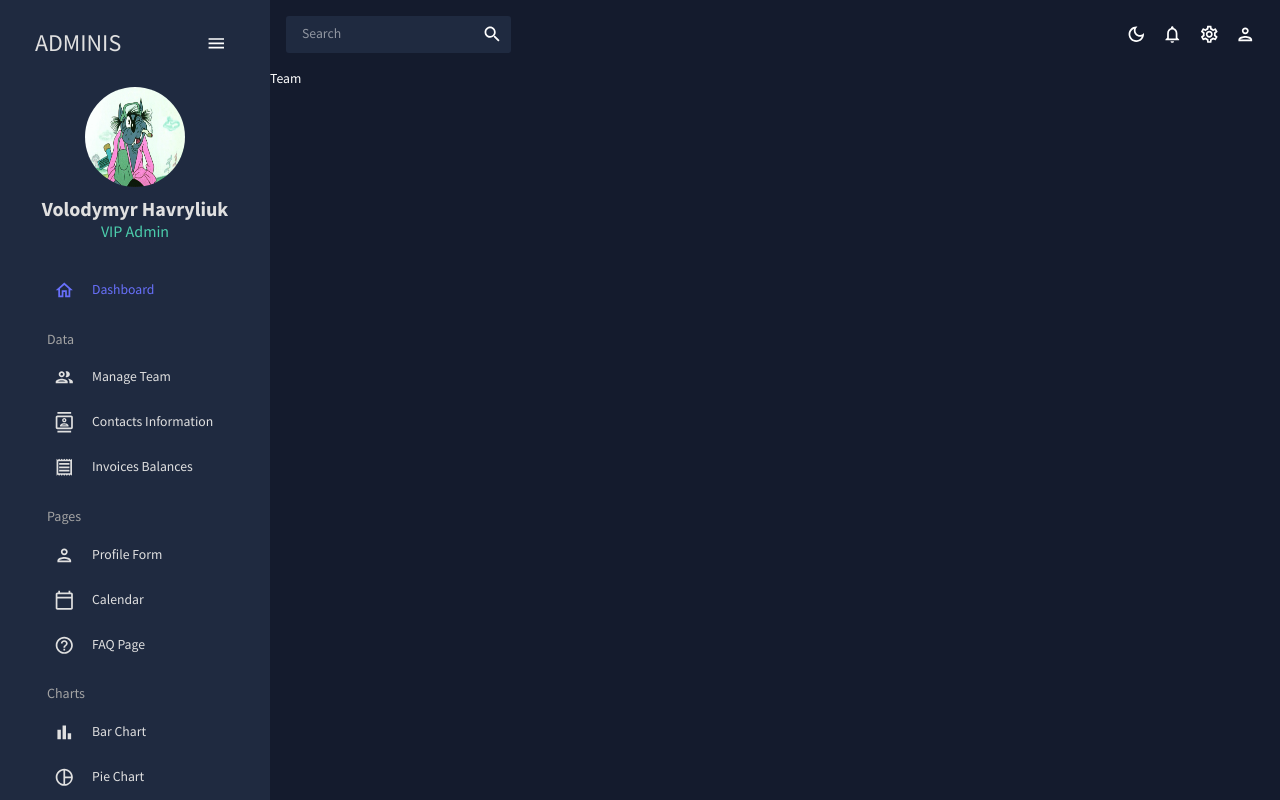
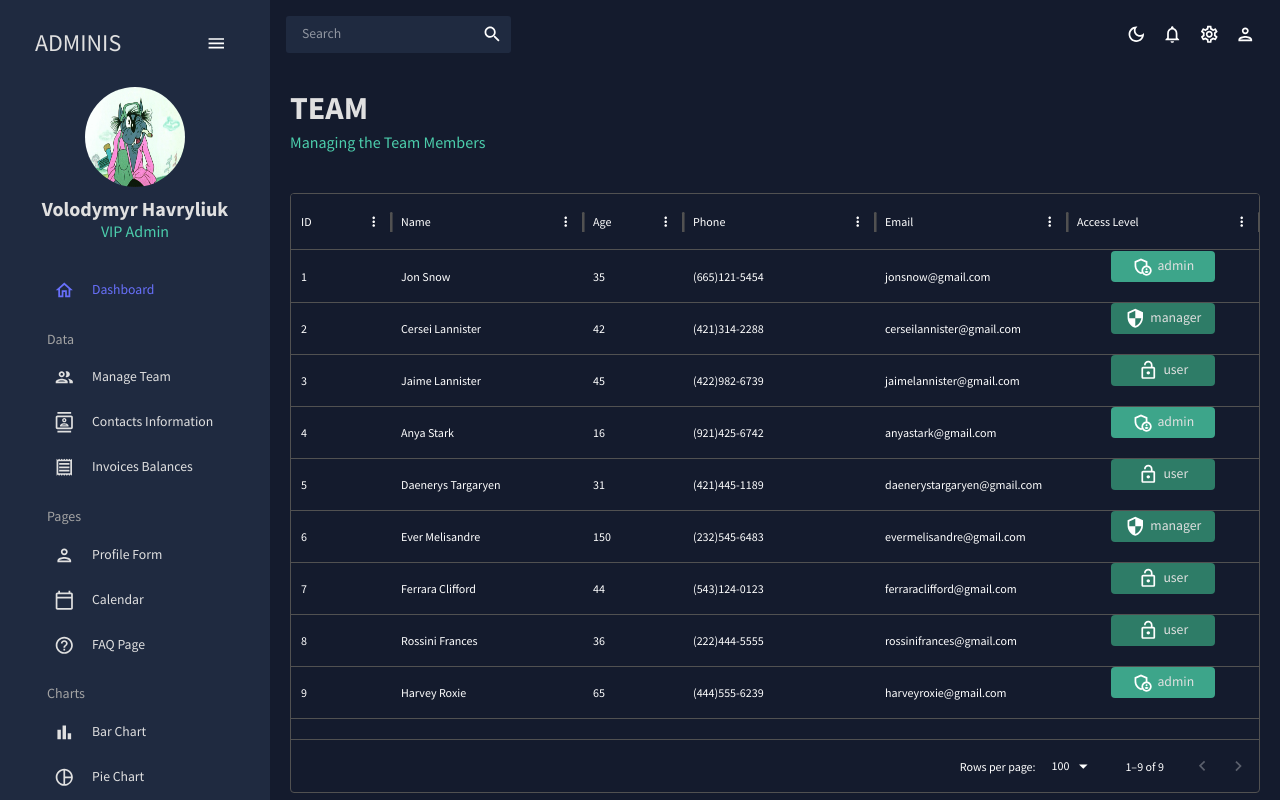
Before and after one commit to wladyDE/adminis, a React (Create React App) app: page /team in a window 1280 px wide. Built offline with nearby package versions, Linux system fonts and the light colour scheme.

Commit message:
add team table

```diff
--- a/src/App.js
+++ b/src/App.js
@@ -4,7 +4,7 @@
 import TopBar from './scenes/global/Topbar'
 import Sidebar from "./scenes/global/Sidebar";
 import Dashboard from "./scenes/dashboard";
-import Team from "./scenes/team/Team.jsx";
+import Team from "./scenes/team";
 import Invoices from "./scenes/invoices/Invoices.jsx";
 import Contacts from "./scenes/contacts/Contacts.jsx";
 import Bar from "./scenes/bar/Bar.jsx";
--- a/src/scenes/dashboard/index.jsx
+++ b/src/scenes/dashboard/index.jsx
@@ -1,11 +1,8 @@
-import { Box, Typography, useTheme } from "@mui/material";
+import { Box } from "@mui/material";
 
 import Header from '../../components/Header'
-import { tokens } from "../../theme";
 
 const Dashboard = () => {
-    const theme = useTheme();
-    const colors = tokens(theme.palette.mode);
 
     return <Box m="20px">
         <Box display="flex" justifyContent="space-between" alignItems="center">
--- a/src/scenes/team/Team.jsx
+++ /dev/null
@@ -1,9 +0,0 @@
-import React from 'react'
-
-const Team = () => {
-  return (
-    <div>Team</div>
-  )
-}
-
-export default Team
--- /dev/null
+++ b/src/scenes/team/index.jsx
@@ -0,0 +1,92 @@
+import { Box, Typography, useTheme } from "@mui/material";
+import { DataGrid } from '@mui/x-data-grid'
+import { tokens } from "../../theme";
+import { mockDataTeam } from '../../data/mockData'
+import AdminPanelSettingsOutlinedIcon from "@mui/icons-material/AdminPanelSettingsOutlined";
+import LockOpenOutlinedIcon from "@mui/icons-material/LockOpenOutlined";
+import SecurityOutlinedIcon from "@mui/icons-material/SecurityOutlined";
+import Header from "../../components/Header";
+
+import React from 'react'
+
+const Team = () => {
+    const theme = useTheme()
+    const colors = tokens(theme.palette.mode)
+
+    const columns = [
+        {
+            field: "id",
+            headerName: "ID"
+        },
+        {
+            field: "name",
+            headerName: "Name",
+            flex: 1,
+            cellClassName: "name-column--cell"
+        },
+        {
+            field: "age",
+            headerName: "Age",
+            type: "number",
+            headerAlign: "left",
+            align: "left"
+        },
+
+        {
+            field: "phone",
+            headerName: "Phone",
+            flex: 1
+        },
+        {
+            field: "email",
+            headerName: "Email",
+            flex: 1
+        },
+        {
+            field: "access",
+            headerName: "Access Level",
+            flex: 1,
+            renderCell: ({ row: { access } }) => {
+                return (
+                    <Box
+                        width="60%"
+                        m="0 auto"
+                        p="5px"
+                        display="flex"
+                        justifyContent="center"
+                        backgroundColor={
+                            access === "admin"
+                                ? colors.greenAccent[600]
+                                : colors.greenAccent[700]
+                        }
+                        borderRadius="4px"
+                    >
+                        {access === "admin" && <AdminPanelSettingsOutlinedIcon />}
+                        {access === "manager" && <SecurityOutlinedIcon />}
+                        {access === "user" && <LockOpenOutlinedIcon />}
+                        <Typography color={colors.grey[100]} sx={{ ml: "5px" }}>
+                            {access}
+                        </Typography>
+                    </Box>
+                )
+            }
+        },
+    ]
+
+    return (
+        <Box m="20px">
+            <Header title="TEAM" subtitle="Managing the Team Members" />
+            <Box
+                m="40px 0 0 0"
+                height="75vh"
+            >
+                <DataGrid
+                    rows={mockDataTeam}
+                    columns={columns}
+                />
+            </Box>
+        </Box>
+    )
+}
+
+export default Team
```
